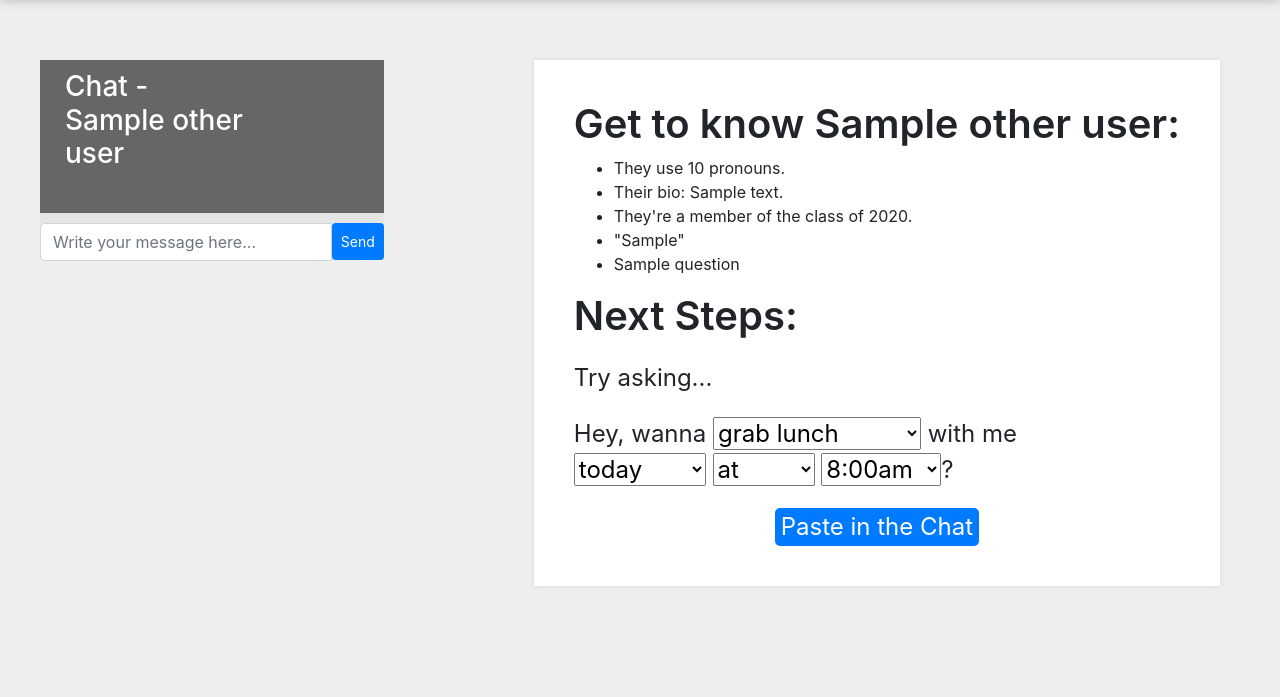
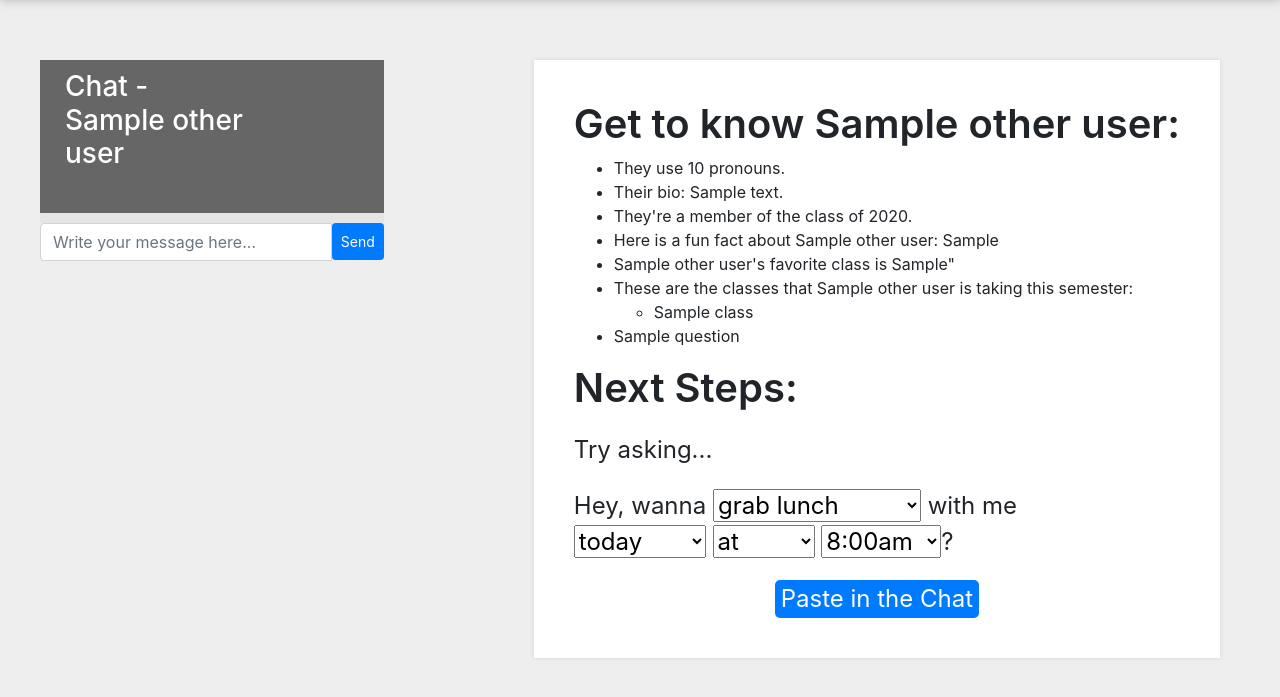
Before and after one commit to isaacwasserman/Haverfriends, a Flask app: template templates/chat.html in a window 1280 px wide. Shown: the part 80-777 px from the top of the page. Run offline with Flask 2, Linux system fonts and the light colour scheme; the template is opened without the code that fills it: most values are stand-ins (such as "Sample title", 1, 10 or a date in 2020); some libraries are stand-ins or nearby versions.

Commit message:
Displays new info about matched user in chat page

```diff
--- a/templates/chat.html
+++ b/templates/chat.html
@@ -207,7 +207,15 @@
             <li>They use {{otherUser.gender_pronouns}} pronouns.</li>
             <li>Their bio: {{otherUser.bio}}</li>
             <li>They're a member of the class of {{otherUser.grad_year}}.</li>
-            <li>"{{otherUser.fun_fact}}"</li>
+            <li>Here is a fun fact about {{otherUser.name}}: {{otherUser.fun_fact}}</li>
+            <li>{{otherUser.name}}'s favorite class is {{otherUser.favorite_class}}"</li>
+            <li>These are the classes that {{otherUser.name}} is taking this semester:
+                <ul>
+                {% for class in otherUser.classes %}
+                    <li>{{class}}</li>
+                {% endfor %}
+                </ul>
+            </li>
             <li> {{question}} </li>
 <!--            {% for info in other_info %}-->
 <!--            <li> {{info}} </li>-->
--- a/templates/login.html
+++ b/templates/login.html
@@ -55,11 +55,11 @@
                             if (data == "create-profile") {
                                 //change the redirect link below to the homepage of localhost if you want to test registration locally, otherwise for deployment purposes, leave it as the long link below
                                 window.location.replace("http://haverfriends.herokuapp.com/create-profile");
-                                //window.location.replace("http://127.0.0.1:5000/create-profile");
+                                // window.location.replace("http://127.0.0.1:5000/create-profile");
                                     }
                             else if (data == "homepage") {
                                 window.location.replace("http://haverfriends.herokuapp.com");
-                                //window.location.replace("http://127.0.0.1:5000/");
+                                // window.location.replace("http://127.0.0.1:5000/");
                             }
                                 },
                             })
```
